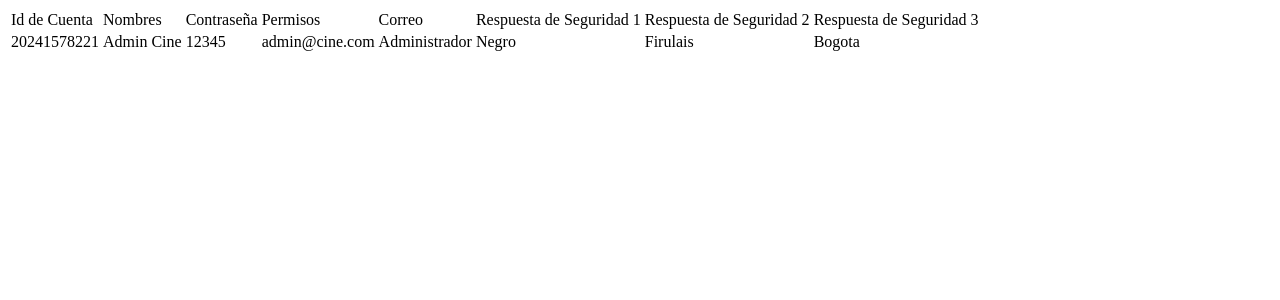
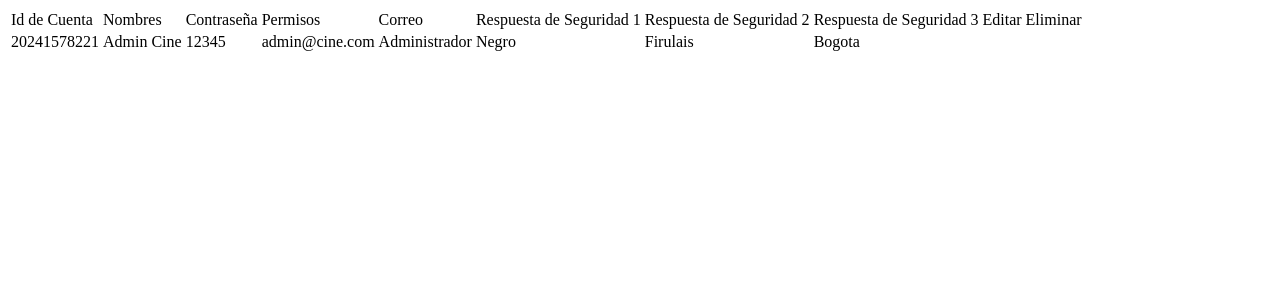
Before and after one commit to Juan458223/Proyecto-Cine, a PHP site: page /view/modificar_usuarios.php in a window 1280 px wide. Shown: the top 300 px of the page. Run offline with PHP 8.4, Linux system fonts and the light colour scheme; a user stored in the database is signed in; data comes from the database, SQL or seed files in the repository.

Commit message:
feat: actualizaciones menores

```diff
--- a/view/DatosRecordar.php
+++ b/view/DatosRecordar.php
@@ -7,7 +7,7 @@
     </head>
     <body>
         <h3>Ingrese su email: </h3>
-        <form action="/proyectocine/controller/verificar_email.php">
+        <form action="/proyectocine/controller/verificaremail.php">
             <div class="col-md-6">
                 <label for="user">EMAIL</label>
                 <input type="correo_rec" name="correo_rec" class="form-control" placeholder="DIGITE EL CORREO">
--- a/view/modificar_usuarios.php
+++ b/view/modificar_usuarios.php
@@ -23,6 +23,9 @@ if(isset($_SESSION['id']) && $_SESSION['permisos']==1){
                             <td>Respuesta de Seguridad 1</td>
                             <td>Respuesta de Seguridad 2</td>
                             <td>Respuesta de Seguridad 3</td>
+                            <td>Editar</td>
+                            <td>Eliminar</td>
+
                         </tr>
                     </thead>
                     <tbody>
```
Lines whose indentation alone changed are shown as unchanged.
